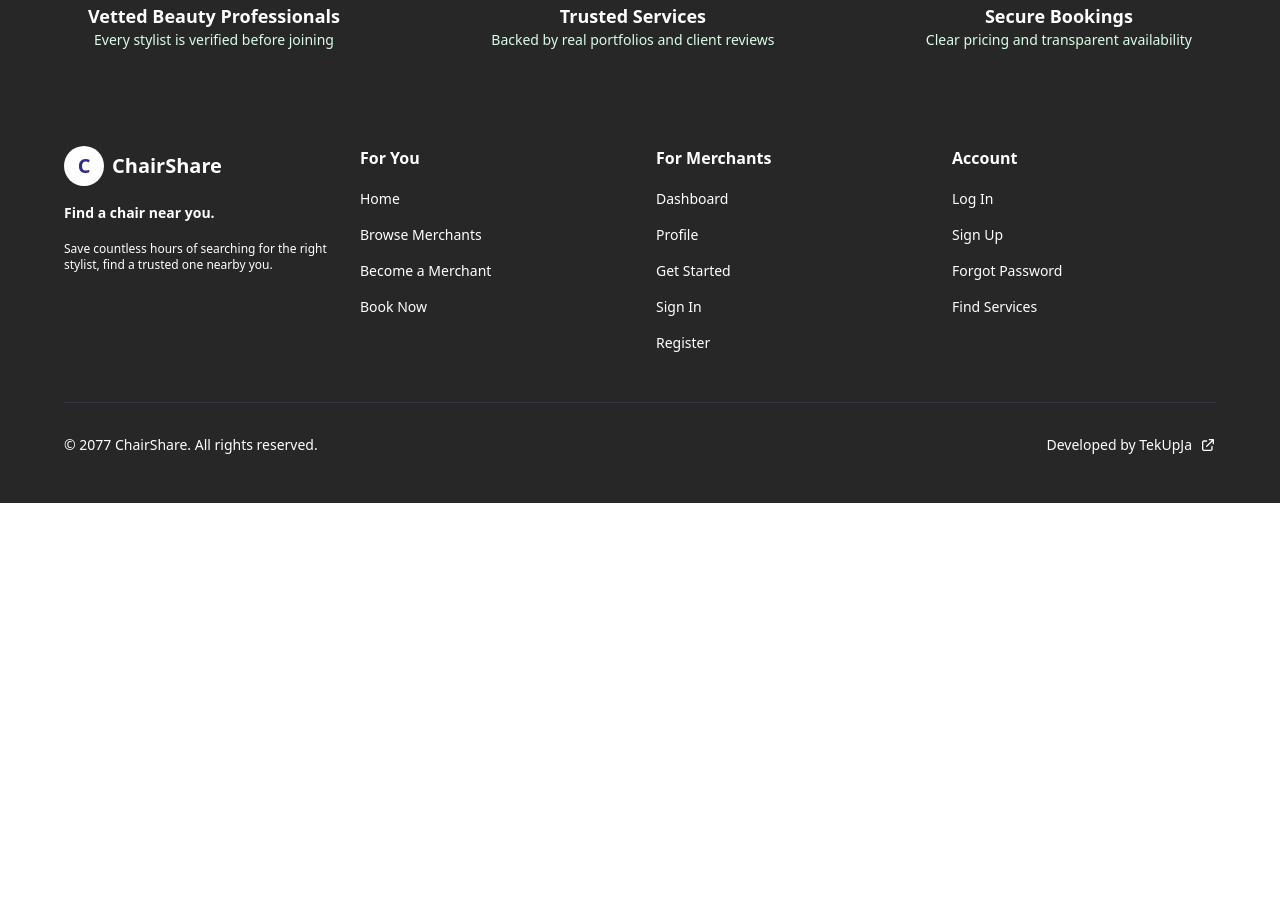
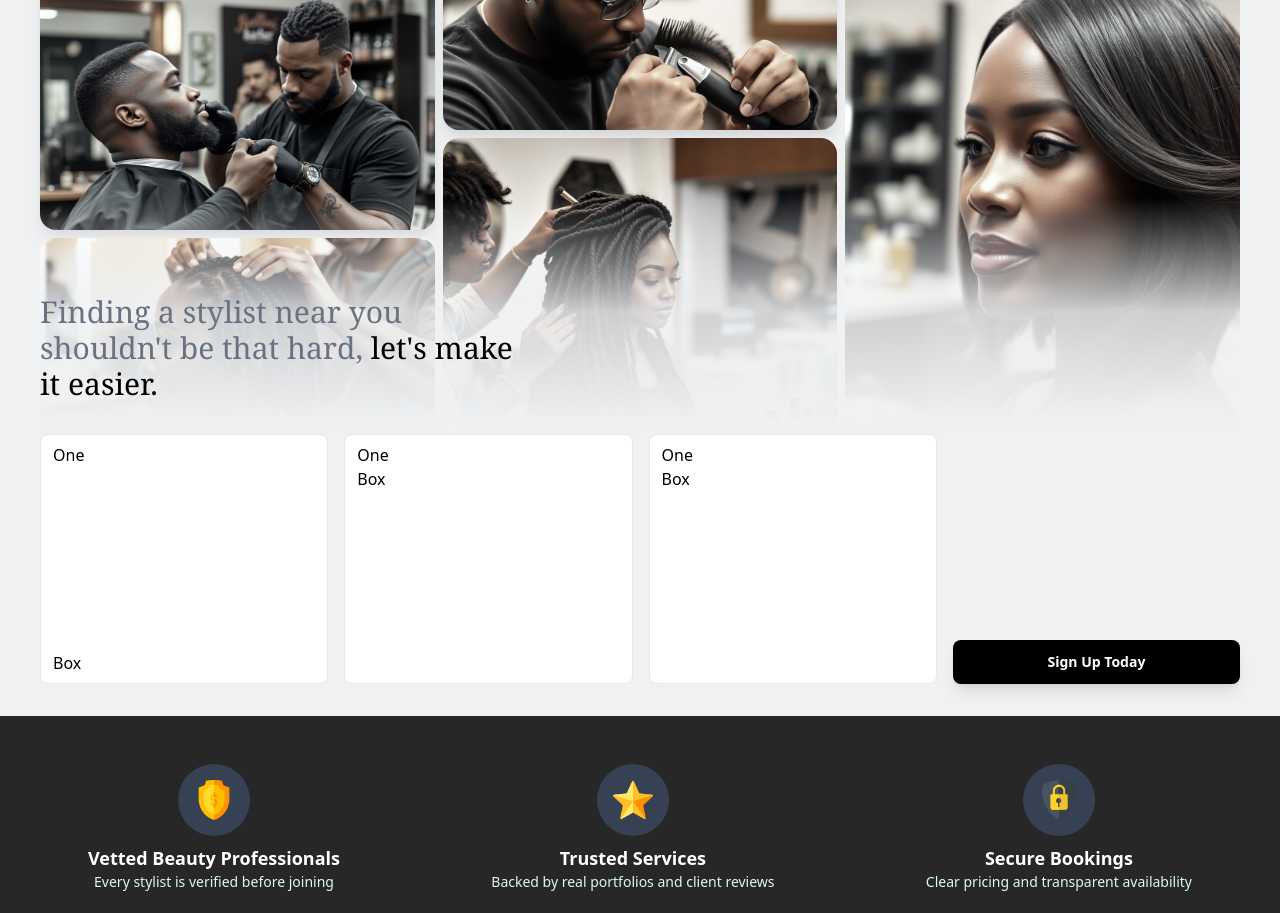
Before and after one commit to KayviaHarriott/chair-share, a React (Vite) app: page / in a window 1280 px wide. Shown: the part 820-1733 px from the top of the page. Before the commit the page ends 1323 px from the top, so only its background shows below. Built offline with nearby package versions, Linux system fonts and the light colour scheme.

Commit message:
Added how to section cards

```diff
--- a/src/components/Section.tsx
+++ b/src/components/Section.tsx
@@ -1,13 +1,13 @@
 interface SectionProps {
   content: React.ReactNode;
-  backgroundColor: string;
+  backgroundColor?: string;
 }
 export const Section: React.FC<SectionProps> = ({
   content,
   backgroundColor,
 }) => {
   return (
-    <div className="flex items-center justify-center" style={{ backgroundColor: backgroundColor }}>
+    <div className="flex items-center justify-center" style={{ backgroundColor: backgroundColor ? backgroundColor : "" }}>
       <div className="max-w-[1200px] w-full">{content}</div>
     </div>
   );
--- /dev/null
+++ b/src/components/SectionCard.tsx
@@ -0,0 +1,14 @@
+interface SectionProps {
+  width: number;
+  content: React.ReactNode;
+}
+export const SectionCard: React.FC<SectionProps> = ({ width, content }) => {
+  return (
+    <div
+      className="h-[250px] flex flex-col border-gray-200 bg-white border rounded-lg py-2 px-3"
+      style={{ width: `calc(1/${width} * 100%` }}
+    >
+      {content}
+    </div>
+  );
+};
--- a/src/pages/HomePage.tsx
+++ b/src/pages/HomePage.tsx
@@ -2,6 +2,7 @@ import { useState, useEffect } from "react";
 import { Link } from "react-router-dom";
 import { BannerIconCard } from "../components/BannerIconCard";
 import { Section } from "../components/Section";
+import { SectionCard } from "../components/SectionCard";
 
 export const Home = () => {
   const [searchValue, setSearchValue] = useState("");
@@ -61,7 +62,10 @@ export const Home = () => {
   return (
     <div className="bg-[#eff1f3] ">
       {/* Header/CTA */}
-      <Section backgroundColor="" content={<>
+      <Section
+        backgroundColor=""
+        content={
+          <>
             <div className="max-w-4xl mx-auto text-center py-16">
               {/* Heading */}
               <h1 className="text-5xl sm:text-6xl lg:text-7xl font-serif mb-6">
@@ -124,7 +128,9 @@ export const Home = () => {
 
               {/* Popular Searches */}
               <div className="flex flex-col sm:flex-row items-center justify-center gap-3 flex-wrap">
-            <span className="text-sm text-slate-600 ">Popular searches:</span>
+                <span className="text-sm text-slate-600 ">
+                  Popular searches:
+                </span>
                 {popularSearches.map((search, index) => (
                   <button
                     key={index}
@@ -135,15 +141,99 @@ export const Home = () => {
                   </button>
                 ))}
               </div>
-        </div></>} />
+            </div>
+          </>
+        }
+      />
 
       {/* Styling Images * How to Section */}
-      <Section backgroundColor="" content={<>
+      <Section content={<div> </div>} />
 
-        </>} />
+      <Section
+        backgroundColor=""
+        content={
+          <>
+            <div className="flex gap-2 pt-14 ">
+              <div className="h-full w-1/3 flex flex-col gap-2 ">
+                {/* <img className=" h-[300px] w-1/3" src="/imgs/image_1.png"/> */}
+                <div className="h-[300px] shadow-lg shadow-gray-300 bg-cover grayscale-60 rounded-2xl bg-[url(/imgs/image_1.png)]"></div>
+                <div className="h-[200px] bg-center bg-cover grayscale-60  rounded-2xl bg-no-repeat bg-[url(/imgs/image_6.png)]"></div>
+              </div>
+
+              <div className="h-full w-1/3 flex flex-col gap-2">
+                <div className="h-[200px] shadow-lg shadow-gray-300  bg-cover grayscale-60  bg-center rounded-2xl bg-no-repeat bg-[url(/imgs/image_5.png)]"></div>
+                <div className="h-[300px] bg-cover grayscale-60  rounded-2xl bg-no-repeat bg-[url(/imgs/image_4.png)]"></div>
+              </div>
+
+              <div className="h-full w-1/3">
+                <div className="h-[508px]  bg-cover grayscale-60  rounded-2xl bg-no-repeat bg-[url(/imgs/image_2.png)]"></div>
+              </div>
+            </div>
+
+            <div className="pb-8 -mt-60 relative z-10 ">
+              <div className="pt-20 bg-linear-to-t from-[#eff1f3] via-[#eff1f3]/85 to-transparent pb-4 font-serif">
+                <h2 className="text-2xl sm:text-2xl lg:text-3xl max-w-[500px] mb-2 pt-4 ">
+                  <span className="text-gray-500">
+                    Finding a stylist near you shouldn't be that hard,
+                  </span>{" "}
+                  <span>let's make it easier.</span>
+                </h2>
+              </div>
+
+              <div className="flex w-full gap-4 bg-[#eff1f3] pt-2">
+                <SectionCard
+                  width={4}
+                  content={
+                    <div className="flex flex-col justify-between h-full">
+                      <div className="h-full">
+                        <p>One</p>
+                      </div>
+                      <div className="">
+                        <p>Box</p>
+                      </div>
+                    </div>
+                  }
+                />
+                <SectionCard
+                  width={4}
+                  content={
+                    <div>
+                      <p>One</p>
+                      <div>
+                        <p>Box</p>
+                      </div>
+                    </div>
+                  }
+                />
+                <SectionCard
+                  width={4}
+                  content={
+                    <div>
+                      <p>One</p>
+                      <div>
+                        <p>Box</p>
+                      </div>
+                    </div>
+                  }
+                />
+                <div className="flex w-1/4 items-end justify-center">
+                  <div className="h-full w-full flex items-end">
+                    <a className="w-full bg-black text-white py-3 px-2 font-semibold rounded-lg shadow-lg text-sm text-center cursor-pointer">
+                      Sign Up Today
+                    </a>
+                  </div>
+                </div>
+              </div>
+            </div>
+          </>
+        }
+      />
 
       {/* Banner */}
-      <Section backgroundColor="#272727" content={<>
+      <Section
+        backgroundColor="#272727"
+        content={
+          <>
             <div className="text-white flex justify-between w-full gap-6 text-center py-12 px-12">
               {[
                 {
@@ -174,7 +264,9 @@ export const Home = () => {
                 />
               ))}
             </div>
-        </>} />
+          </>
+        }
+      />
 
       {/* Book Appointment */}
       <Section backgroundColor="" content={<></>} />
```
Lines whose indentation alone changed are shown as unchanged.
